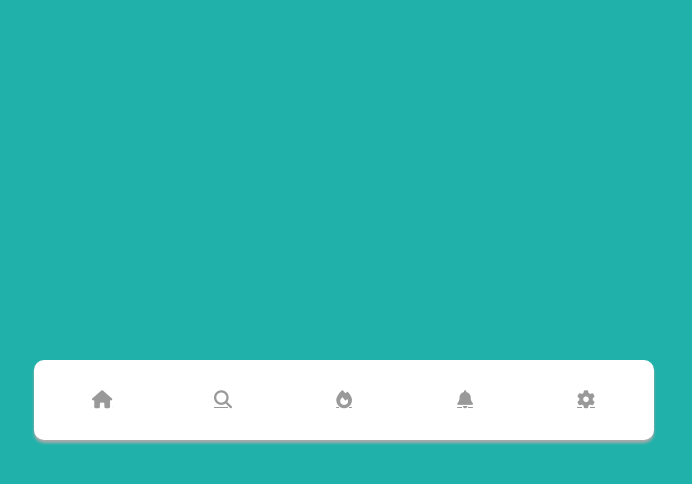
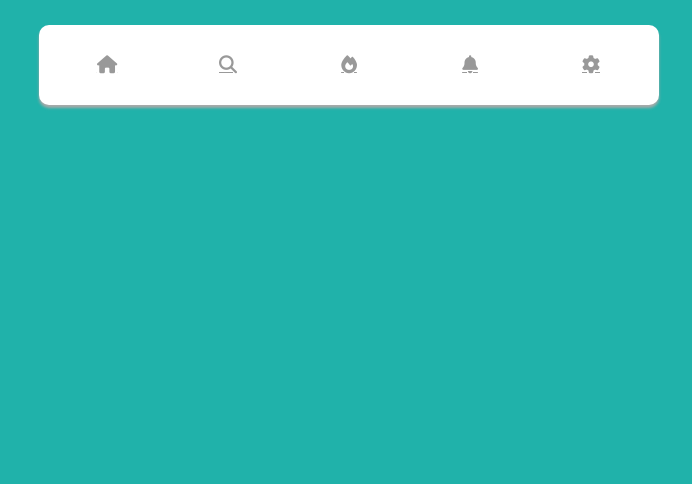
Before and after one commit to vaivodeieva/project-261121, a React (Create React App) app: page / in a window 1280 px wide. Shown: the top 484 px of the page, without its empty margins (296-988 px from the left). Built offline with nearby package versions, Linux system fonts and the light colour scheme.

Commit message:
Update Header.css

```diff
--- a/src/Assets/Css/Header.css
+++ b/src/Assets/Css/Header.css
@@ -1,5 +1,5 @@
 .header-container {
-    box-sizing: border-box;
+    /* box-sizing: border-box; */
     list-style: none;
     text-decoration: none;
     font: 600 12px sans-serif;
@@ -20,11 +20,9 @@
 
   .containers {
     width: 100%;
-    height: 100vh;
-
+    height: 15vh;
     flex-direction: column;
     gap: 20px;
-
     padding: 5px;
   }
 
@@ -33,12 +31,9 @@
     max-width: 600px;
     height: 60px;
     padding: 10px;
-
     gap: 5px;
-
     border-radius: 10px;
     background: #fff;
-
     box-shadow: 0px 3px 3px #aaa;
   }
 
```
